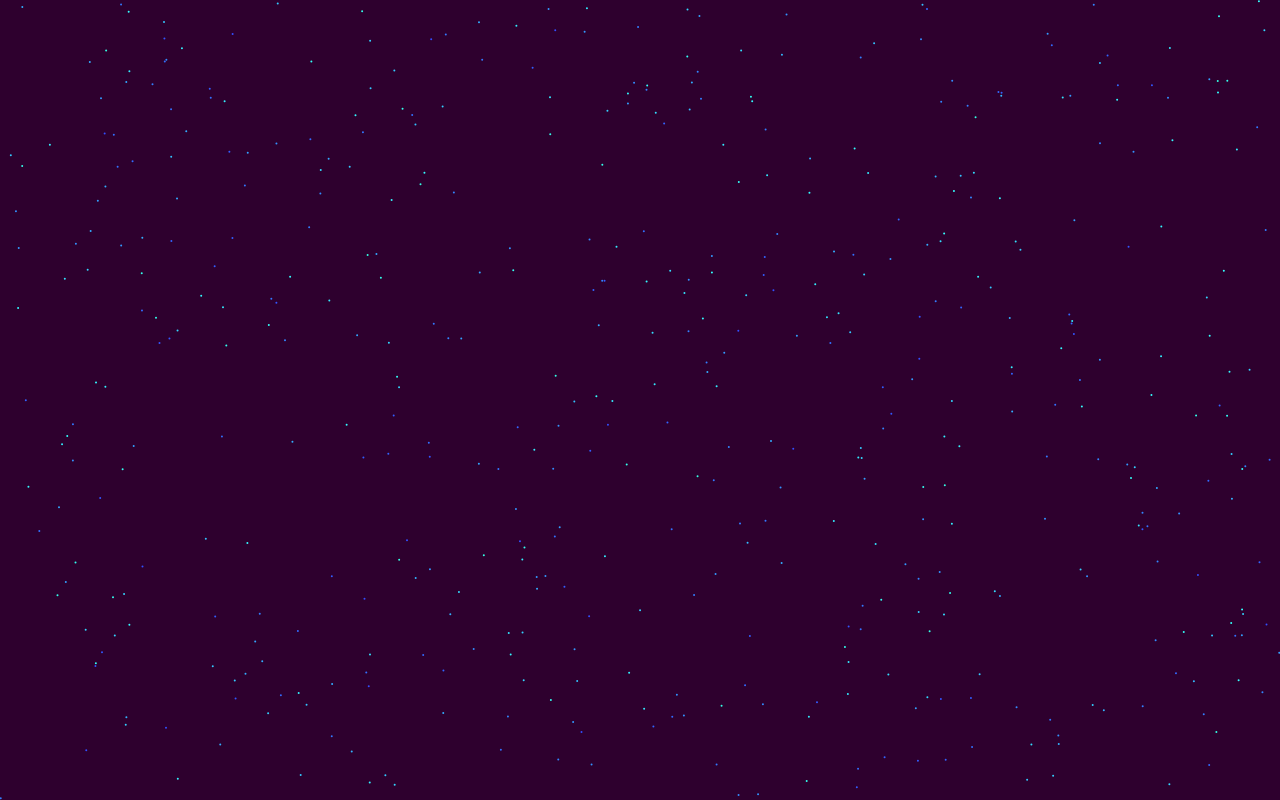
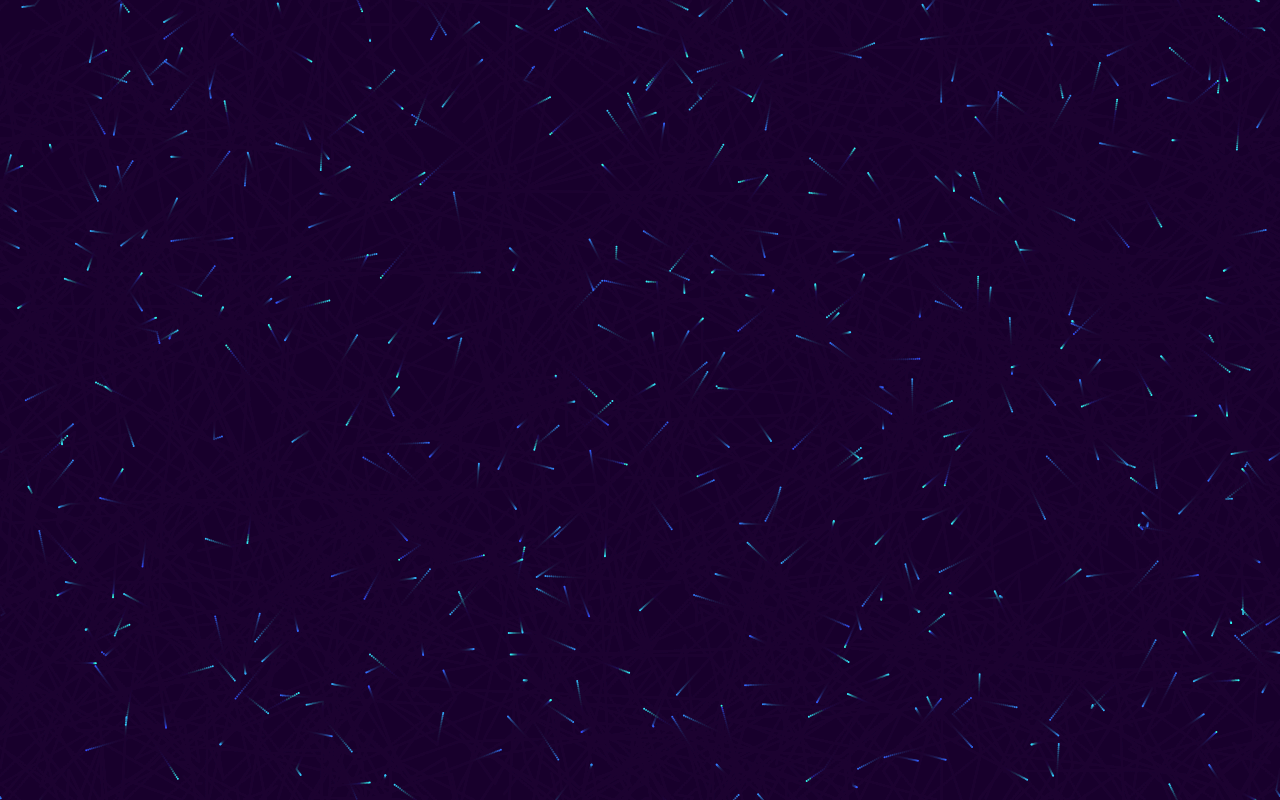
Before and after one commit to AtriusX/AtriusX.github.io, a React (Create React App) app: page / in a window 1280 px wide. Built offline with nearby package versions, Linux system fonts and the light colour scheme.

Commit message:
Fix bugs in background

```diff
--- a/src/Background/Background.tsx
+++ b/src/Background/Background.tsx
@@ -14,7 +14,7 @@ export default class P5Wrapper extends React.Component<IProps, {}> {
     this.setSketch(this.props);
   }
 
-  public componentWillReceiveProps(newprops: IProps) {
+  public componentDidUpdate(newprops: IProps) {
     if (this.props.sketch !== newprops.sketch) {
       this.setSketch(newprops);
     }
--- a/src/Background/sketch.ts
+++ b/src/Background/sketch.ts
@@ -16,10 +16,9 @@ export default function(sketch: p5) {
         }
     };
     let counter = 0;
-    sketch.draw  = function() {
+    sketch.draw = function() {
 
         document.body.style.backgroundColor = `hsl(${276 + Math.sin(counter += 0.001) * 70}, 100%, 10%)`;
-        sketch.resizeCanvas(window.innerWidth, window.innerHeight);
         sketch.background(30, 0, 50, 50);
         sketch.noStroke();
         particles.forEach(p => {
@@ -34,16 +33,19 @@ export default function(sketch: p5) {
             if (p.hue > 230)
                 p.hue = 170;
             if (p.x < 0)
-                p.x = width;
+                p.x = sketch.windowWidth;
             if (p.y < 0)
-                p.y = height;
-            if (p.x > width)
+                p.y = sketch.windowHeight;
+            if (p.x > sketch.windowWidth)
                 p.x = 0;
-            if (p.y > height)
+            if (p.y > sketch.windowHeight)
                 p.y = 0;
         });
     }
 
+    sketch.windowResized = function() {
+        sketch.resizeCanvas(window.innerWidth, window.innerHeight);
+    }
 }
 
 class Particle {
```
